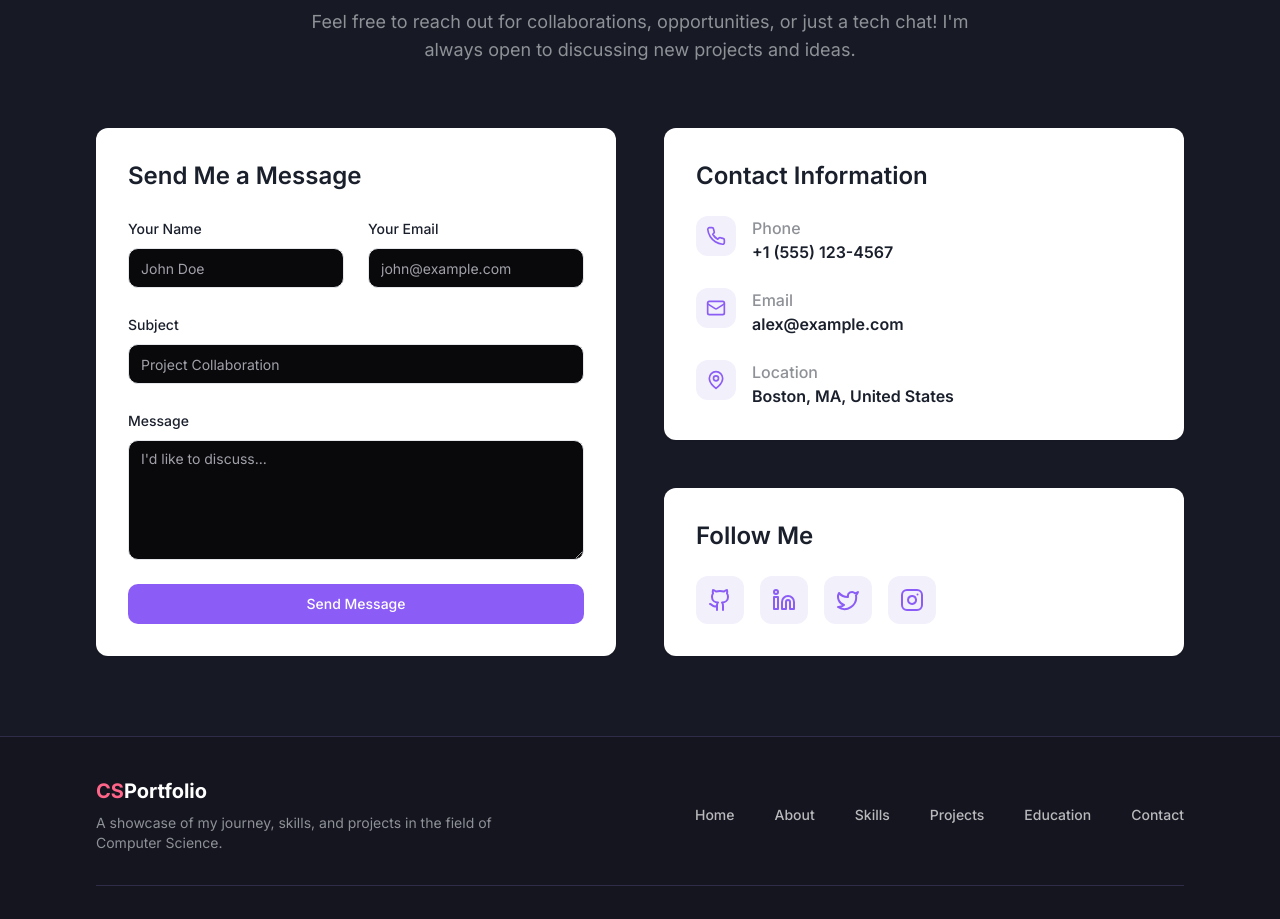
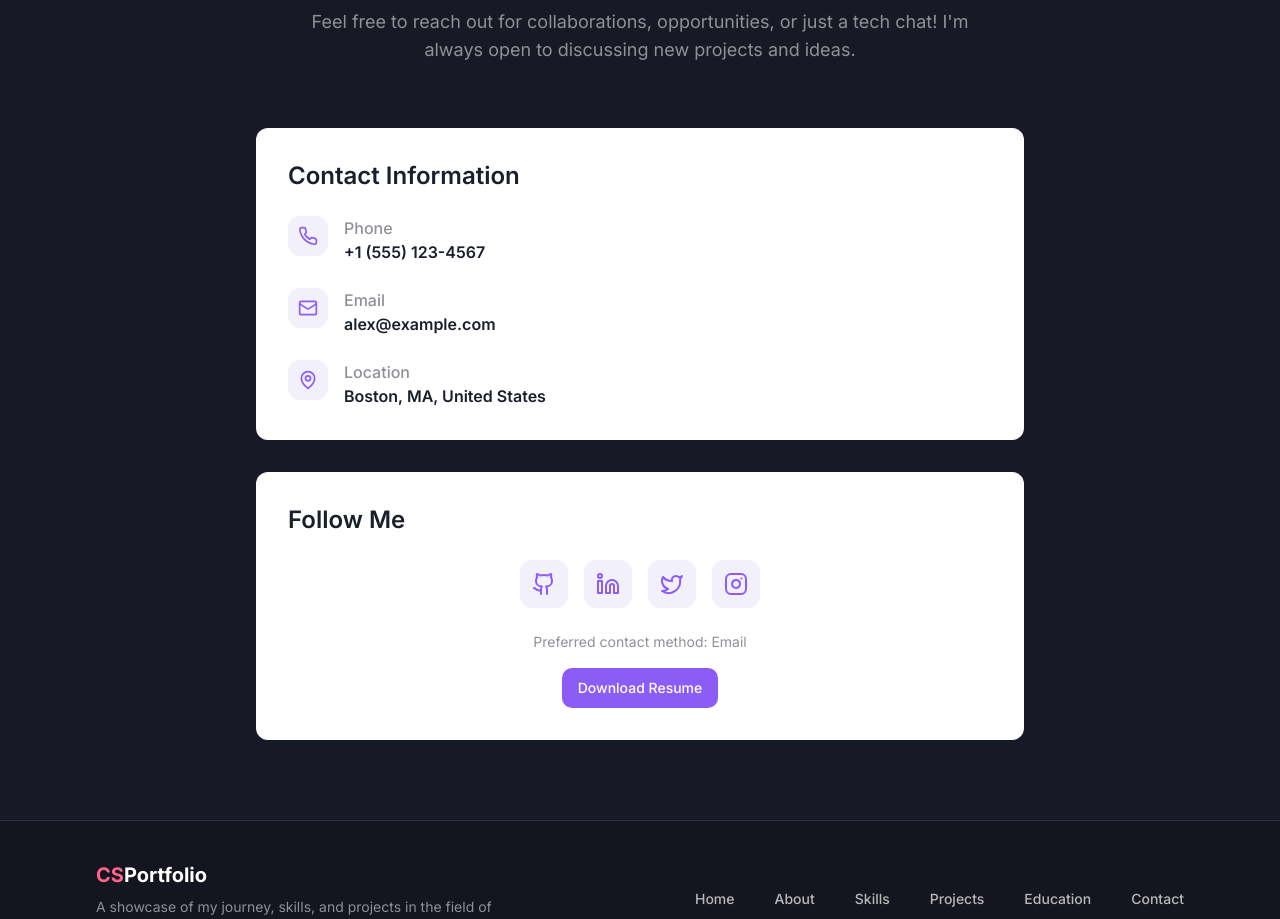
Before and after one commit to EyedBread/EyedBrad.github.io, a React (Vite) app: page / in a window 1280 px wide. Shown: the part 5540-6459 px from the top of the page. Built offline with nearby package versions, Linux system fonts and the light colour scheme.

Commit message:
Refactor: Remove contact form
Removes the contact form and reorganizes the contact section.

```diff
--- a/src/components/ContactSection.tsx
+++ b/src/components/ContactSection.tsx
@@ -1,6 +1,6 @@
+
 import { Button } from "@/components/ui/button";
-import { Input } from "@/components/ui/input";
-import { Textarea } from "@/components/ui/textarea";
+
 export function ContactSection() {
   return <section id="contact" className="py-20 px-6 bg-tech-candy-darkbg/50">
       <div className="container max-w-6xl mx-auto">
@@ -17,46 +17,8 @@ export function ContactSection() {
           </p>
         </div>
 
-        <div className="grid grid-cols-1 lg:grid-cols-2 gap-12">
-          <div className="animate-slide-in-delay-3">
-            <div className="bg-white p-8 rounded-xl shadow-sm">
-              <h3 className="text-2xl font-semibold text-tech-dark mb-6">Send Me a Message</h3>
-              <form className="space-y-6">
-                <div className="grid grid-cols-1 md:grid-cols-2 gap-6">
-                  <div className="space-y-2">
-                    <label htmlFor="name" className="text-sm font-medium text-tech-dark">
-                      Your Name
-                    </label>
-                    <Input id="name" placeholder="John Doe" className="border-gray-200 focus:border-tech-indigo focus:ring-tech-indigo/20" />
-                  </div>
-                  <div className="space-y-2">
-                    <label htmlFor="email" className="text-sm font-medium text-tech-dark">
-                      Your Email
-                    </label>
-                    <Input id="email" type="email" placeholder="john@example.com" className="border-gray-200 focus:border-tech-indigo focus:ring-tech-indigo/20" />
-                  </div>
-                </div>
-                <div className="space-y-2">
-                  <label htmlFor="subject" className="text-sm font-medium text-tech-dark">
-                    Subject
-                  </label>
-                  <Input id="subject" placeholder="Project Collaboration" className="border-gray-200 focus:border-tech-indigo focus:ring-tech-indigo/20" />
-                </div>
-                <div className="space-y-2">
-                  <label htmlFor="message" className="text-sm font-medium text-tech-dark">
-                    Message
-                  </label>
-                  <Textarea id="message" placeholder="I'd like to discuss..." className="min-h-[120px] border-gray-200 focus:border-tech-indigo focus:ring-tech-indigo/20" />
-                </div>
-                <Button className="w-full bg-tech-indigo hover:bg-tech-indigo/90 text-white">
-                  Send Message
-                </Button>
-              </form>
-            </div>
-          </div>
-
-          <div className="flex flex-col justify-between animate-slide-in-delay-4">
-            <div className="bg-white p-8 rounded-xl shadow-sm mb-8">
+        <div className="flex flex-col items-center max-w-3xl mx-auto animate-slide-in-delay-3">
+          <div className="bg-white p-8 rounded-xl shadow-sm mb-8 w-full">
             <h3 className="text-2xl font-semibold text-tech-dark mb-6">Contact Information</h3>
             <div className="space-y-6">
               {[{
@@ -91,9 +53,9 @@ export function ContactSection() {
             </div>
           </div>
 
-            <div className="bg-white p-8 rounded-xl shadow-sm">
+          <div className="bg-white p-8 rounded-xl shadow-sm w-full">
             <h3 className="text-2xl font-semibold text-tech-dark mb-6">Follow Me</h3>
-              <div className="flex gap-4">
+            <div className="flex gap-4 justify-center">
               {[{
               name: "GitHub",
               icon: <svg xmlns="http://www.w3.org/2000/svg" width="24" height="24" viewBox="0 0 24 24" fill="none" stroke="currentColor" strokeWidth="2" strokeLinecap="round" strokeLinejoin="round">
@@ -123,6 +85,11 @@ export function ContactSection() {
                   {social.icon}
                 </a>)}
             </div>
+            <div className="mt-6 text-center">
+              <p className="text-tech-gray text-sm">Preferred contact method: Email</p>
+              <Button className="mt-4 bg-tech-indigo hover:bg-tech-indigo/90 text-white">
+                Download Resume
+              </Button>
             </div>
           </div>
         </div>
```
Lines whose indentation alone changed are shown as unchanged.
